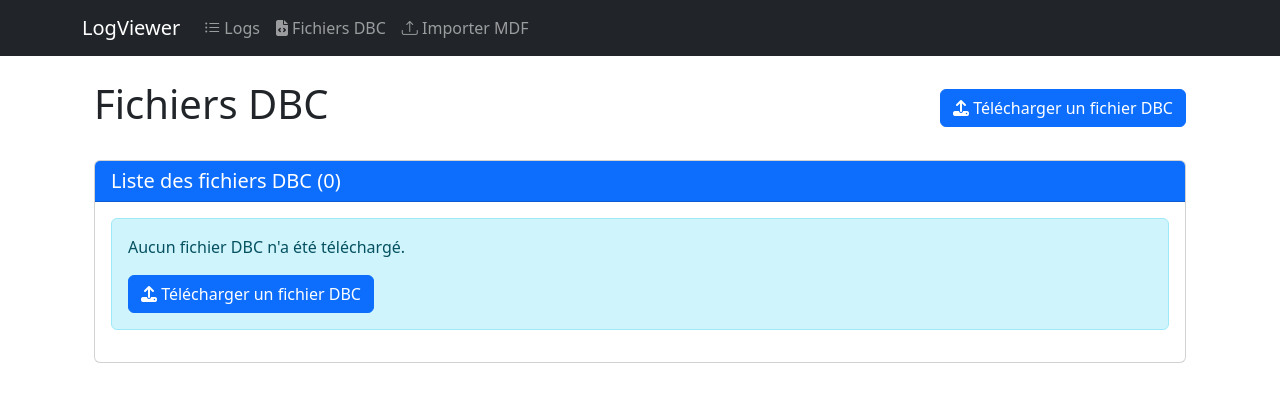
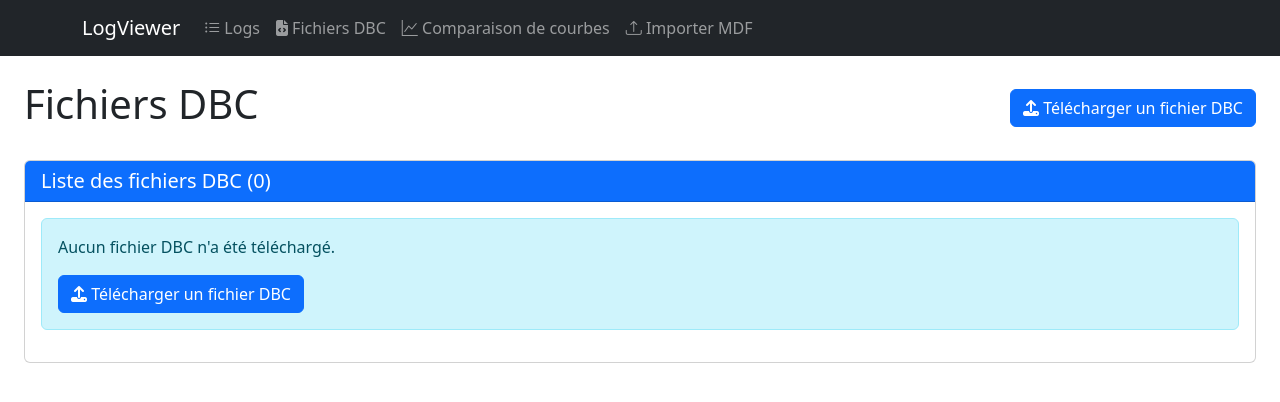
Before and after one commit to FyFou/django-robot-logviewer, a Django app: page /logs/dbc-files/ in a window 1280 px wide. Shown: the top 402 px of the page. Run offline with Django 4.2, Linux system fonts and the light colour scheme; data that the repository does not hold is empty.

Commit message:
Ajout d'un lien vers la comparaison de courbes dans la navigation

```diff
--- a/robot_logs/templates/robot_logs/base.html
+++ b/robot_logs/templates/robot_logs/base.html
@@ -37,6 +37,11 @@
                         </a>
                     </li>
                     <li class="nav-item">
+                        <a class="nav-link" href="{% url 'robot_logs:multi_curve_view' %}">
+                            <i class="bi bi-graph-up"></i> Comparaison de courbes
+                        </a>
+                    </li>
+                    <li class="nav-item">
                         <a class="nav-link" href="{% url 'robot_logs:import_mdf' %}">
                             <i class="bi bi-upload"></i> Importer MDF
                         </a>
@@ -46,7 +51,7 @@
         </div>
     </nav>
 
-    <div class="container mt-4">
+    <div class="container-fluid mt-4">
         {% if messages %}
             {% for message in messages %}
                 <div class="alert alert-{{ message.tags }} alert-dismissible fade show" role="alert">
```
